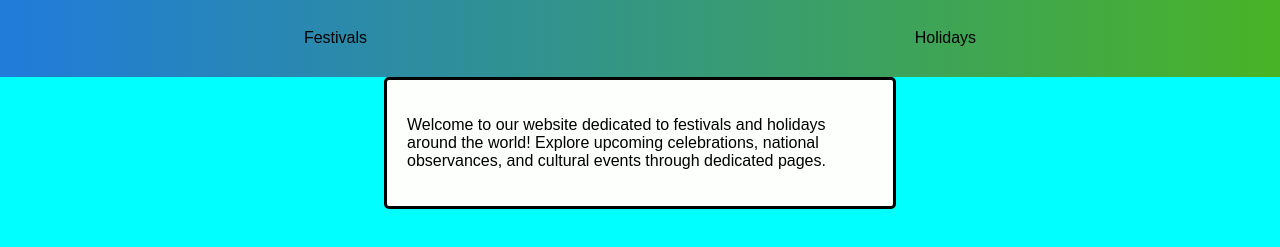
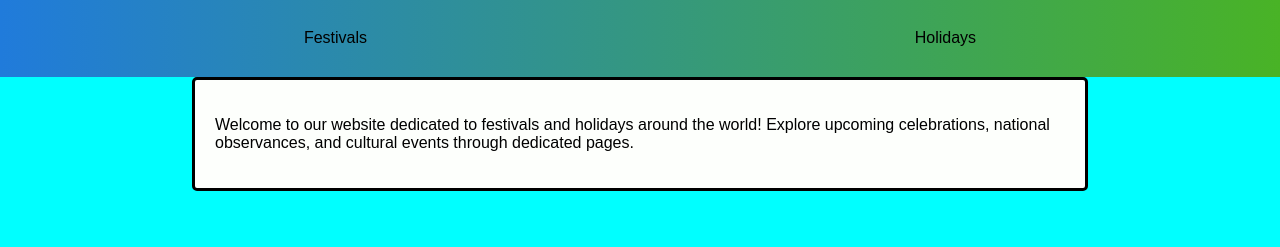
Before and after one commit to AbhiramLingam/Festivals_and_Holidays, a plain HTML site: page index.html in a window 1280 px wide. Shown: the part 81-328 px from the top of the page. Drawn offline with Linux system fonts and the light colour scheme.

Commit message:
Update style.css

```diff
--- a/style.css
+++ b/style.css
@@ -33,8 +33,8 @@ main {
     padding: 20px;
     border: solid;
     border-radius: 5px;
-    margin-left: 30%;
-    margin-right: 30%;
+    margin-left: 15%;
+    margin-right: 15%;
 }
 
 h1, h2 {
```
